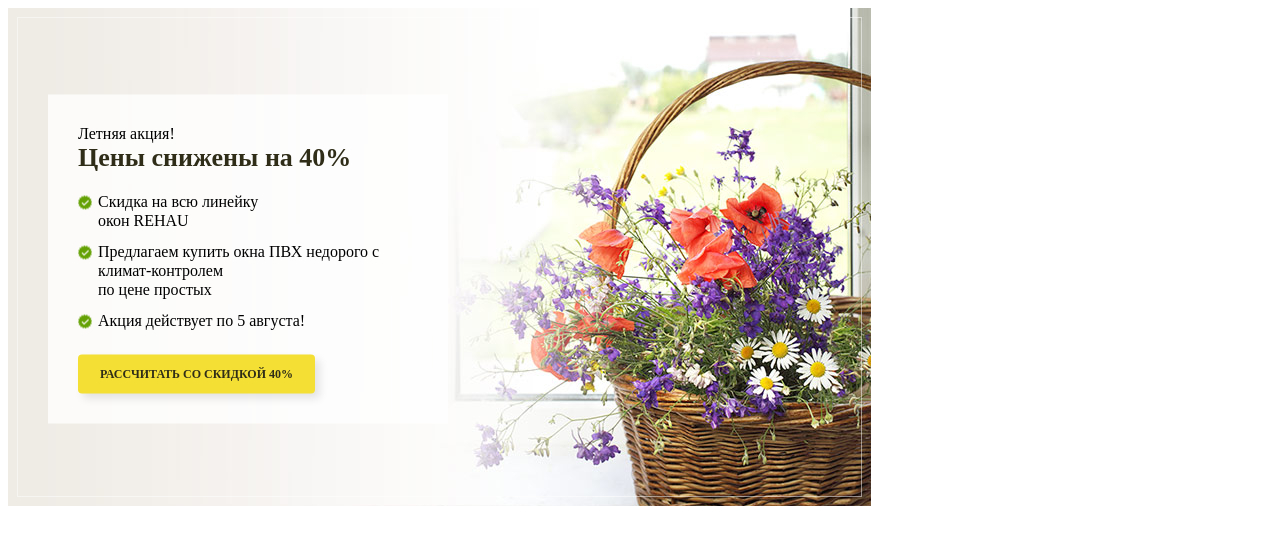
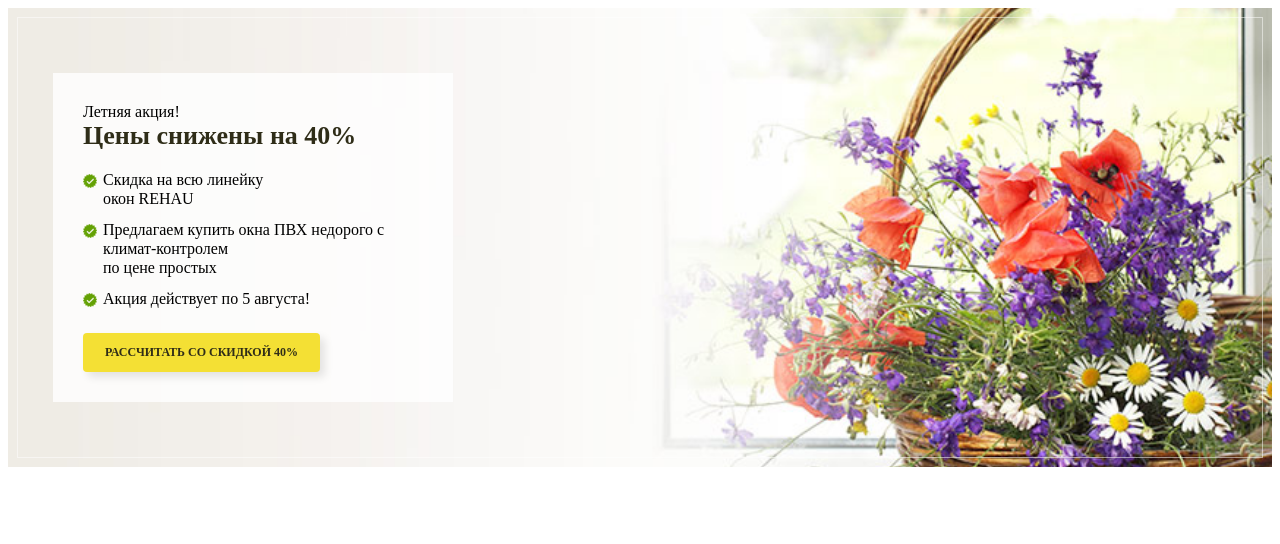
Before and after one commit to ishutin-pavel/ip-promo, a plain HTML site: page index.html in a window 1280 px wide. Drawn offline with Linux system fonts and the light colour scheme.

Commit message:
Переделал на фоновое изображение

```diff
--- a/index.html
+++ b/index.html
@@ -19,7 +19,6 @@
     </ul>
     <a class="ip-promo__btn ip-promo__btn_accent" href="#" title="">Рассчитать со скидкой 40%</a>
   </div>
-  <img alt="Акция - Окна с климат-контролем по цене простых" class="ip-promo__img" src="images/ip-promo.jpg">
 </div>
 
 </body>
--- a/style.css
+++ b/style.css
@@ -1,24 +1,24 @@
+/*
+ * IP Promo Block
+ * https://github.com/ishutin-pavel/ip-promo
+ */
 .ip-promo {
-  position: relative;
+  padding: 15px;
+  background: url(images/ip-promo.jpg) center right no-repeat;
+  background-size: cover;
+  outline: 1px rgba(255,255,255,.5) solid;
+  outline-offset: -10px;
 }
 .ip-promo__wrap {
-  position: absolute;
-  top: 50%;
-  left: 40px;
-  transform: translate(0,-50%);
-  z-index: 2;
+  margin: 50px auto 50px auto;
+  padding: 30px 15px;
+  max-width: 340px;
   background: rgba(255,255,255,.8);
-  width: 340px;
-  padding: 30px;
 }
-  @media (max-width: 640px) {
+  @media (min-width: 640px) {
     .ip-promo__wrap {
-      position: relative;
-      top: unset;
-      left: unset;
-      right: unset;
-      bottom: unset;
-      transform: unset;
+      margin: 50px auto 50px 30px;
+      padding: 30px;
     }
   }
 .ip-promo__title {
@@ -63,13 +63,14 @@
   background: url(images/ip-promo__list.png) no-repeat left 4px;
 }
 .ip-promo__img {
+  display: none;
   position: relative;
   z-index: 1;
   outline: 1px rgba(255,255,255,.5) solid;
   outline-offset: -10px;
 }
-@media (max-width: 640px) {
+@media (min-width: 640px) {
   .ip-promo__img {
-      display: none;
+      display: block;
   }
 }
```
